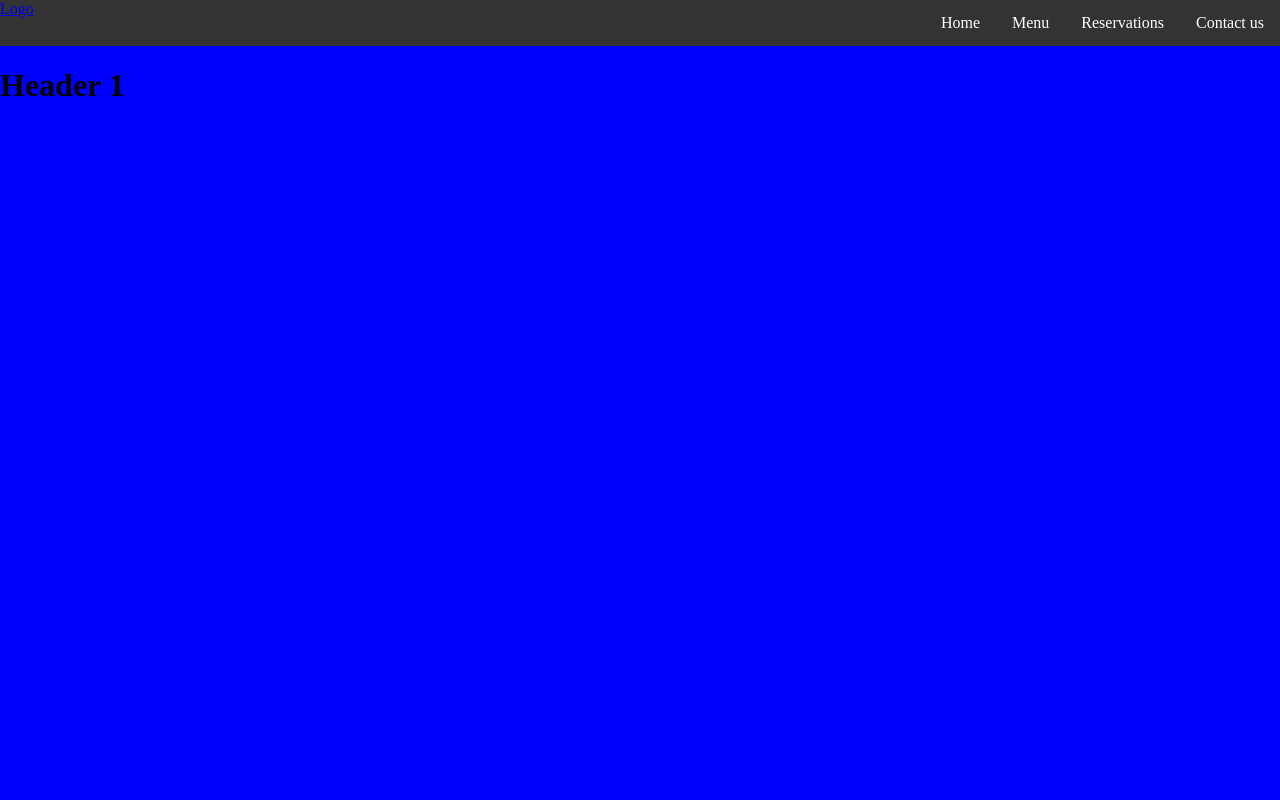
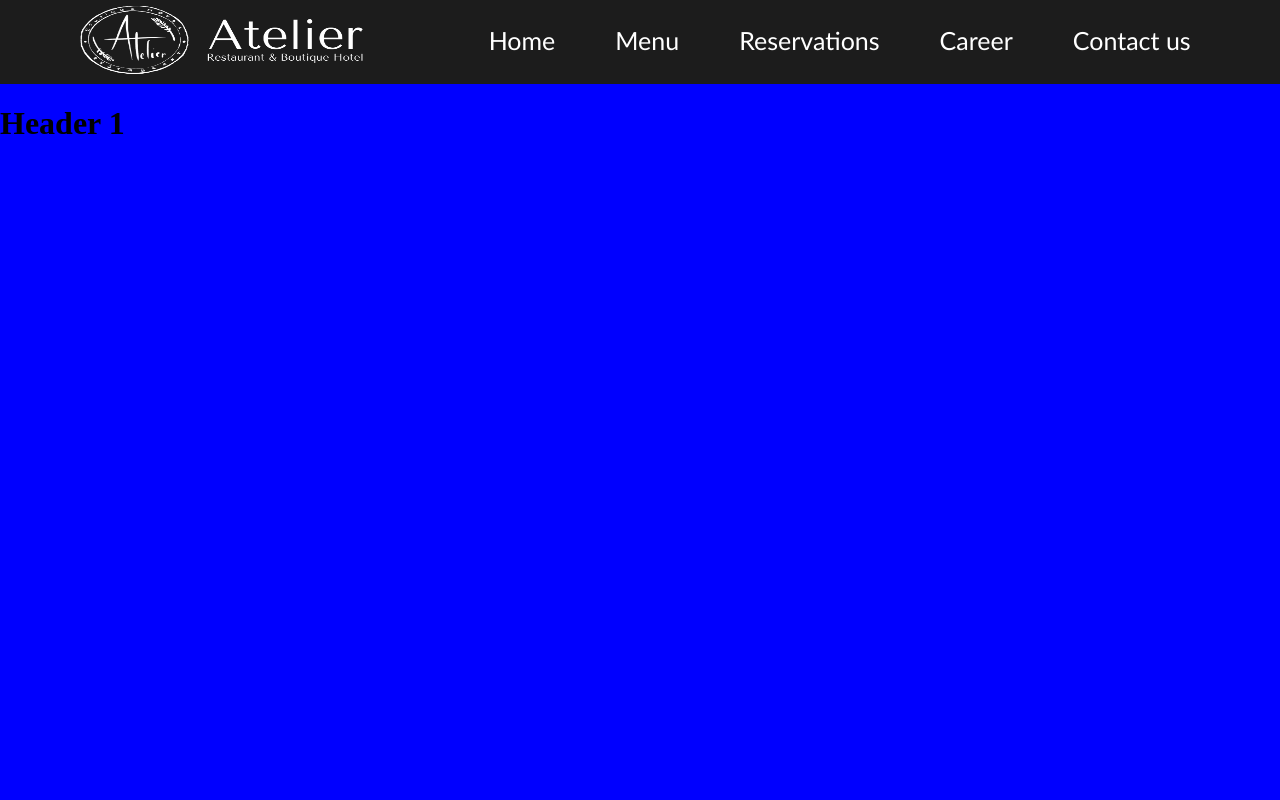
Before and after one commit to Enes033/WebMidterm, a plain HTML site: page career.html in a window 1280 px wide. Shown: the top 800 px of the page. Drawn offline with Linux system fonts and the light colour scheme.

Commit message:
Navbar finish

```diff
--- a/career.html
+++ b/career.html
@@ -10,12 +10,15 @@
 </head>
 <body>
     <nav>
-        <div><a href="#">Logo</a></div>
+        <div>
+            <a href="main.html">  <img class="Logo" src="/IMg/Logo-Zi-Atelier-Transparente-2.png"></img></a>
+        </div>
         <div class="link-container">
-            <a href="#">Home</a>
-            <a href="#">Menu</a>
-            <a href="#">Reservations</a>
-            <a href="#">Contact us</a>
+            <a href="main.html">Home</a>
+            <a href="menu.html">Menu</a>
+            <a href="reservations.html">Reservations</a>
+            <a href="#">Career</a>
+            <a href="contacts.html">Contact us</a>
         </div>
     </nav>
     <div class="blue container"><h1>Header 1</h1></div>
--- a/style.css
+++ b/style.css
@@ -27,26 +27,35 @@ div{
 }
 
 nav{
-    background-color: #333;
+    background-color: #1c1c1c;
     overflow: hidden;
     display: flex;
-    justify-content: space-between;
+    justify-content: space-evenly;
 }
 
 .link-container{
     display: flex;
     justify-content: right;
+    font-size: 25px;
+    font-family:'Trebuchet MS', 'Lucida Sans Unicode', 'Lucida Grande', 'Lucida Sans', Arial, sans-serif;
 }
 
 .link-container a{
     display: block;
     color: white;
     text-align: center;
-    padding: 14px 16px;
+    padding: 25px 30px;
     text-decoration: none;
 }
 
 .link-container a:hover{
+
     background-color: #ddd;
     color: black;
 }
+
+.Logo{
+    width: 300px;
+    height: 70px;
+    margin: 5px 20px ;
+}
```
Also changed, not shown: contacts.html (+7 -4 lines), main.html (+7 -4 lines), menu.html (+7 -4 lines), reservations.html (+7 -4 lines), IMg/Atelier-shkrim.png (added), IMg/Logo-Zi-Atelier-Transparente-2.png (added).
